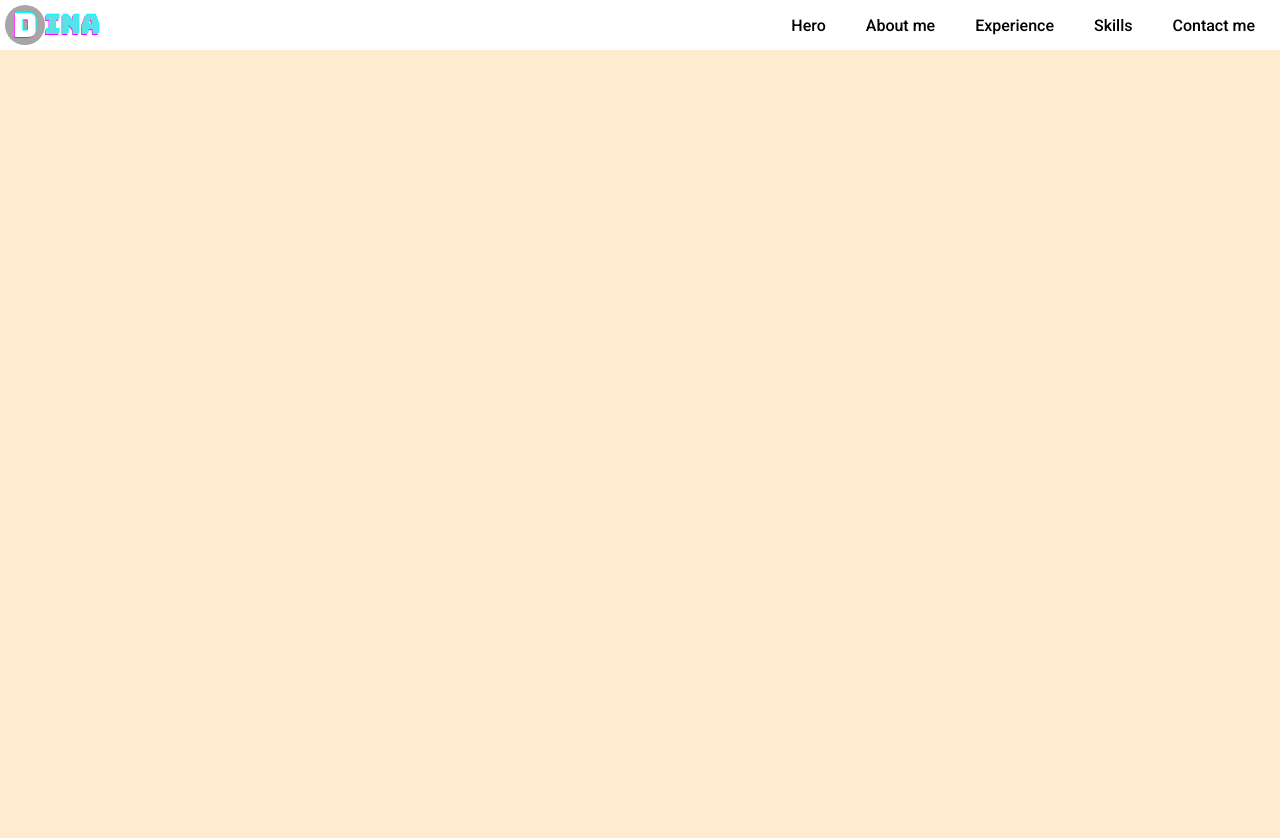
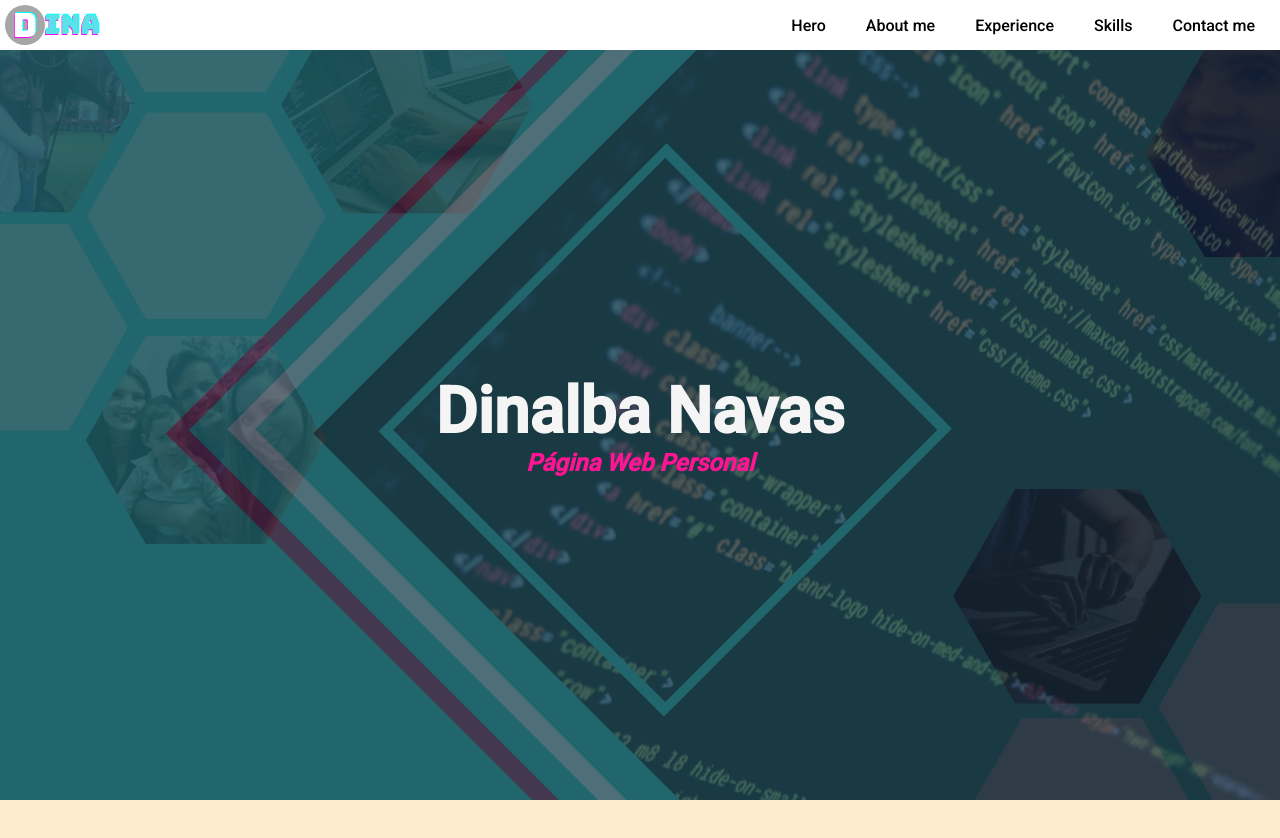
Before and after one commit to Dinalba/quiz2020, a plain HTML site: page index.html in a window 1280 px wide. Drawn offline with Linux system fonts and the light colour scheme.

Commit message:
hero slider

```diff
--- a/index.html
+++ b/index.html
@@ -21,5 +21,12 @@
                 <li>Contact me</li>
             </ul>
         </nav>
+    </section>
+    <section class="hero">
+        <div class="slide">
+            <h1>Dinalba Navas</h1>
+            <h2>Página Web Personal</h2>
+        </div>
+    </section>
 </body>
 </html>
--- a/style.css
+++ b/style.css
@@ -12,6 +12,7 @@ body{
     height: 1000px;
 }
 
+/*Navbar*/
 .header .menu{
     height: 50px;
     width: 100vw;
@@ -46,3 +47,55 @@ body{
     font-size: 18px;
     color: deeppink;
 }
+
+/*Section Hero*/
+.hero{
+    top: 50px;
+    position: relative;
+    width: 100vw;
+    height: calc(100vh - 50px);
+    background: url(images/Background1.png);
+    background-size: cover;
+    background-position: center;
+    transition: all .1s ease-in-out;
+    animation: hero 15s infinite linear;
+}
+
+.hero .slide h1{
+    font-size: 400%;
+}
+
+.hero .slide h2{
+    font-style: italic;
+    color:deeppink;
+}
+
+.hero .slide{
+    width: 100%;
+    height: 100%;
+    color: whitesmoke;
+    background-color: rgba(0, 22, 40, .6);
+    display: flex;
+    flex-direction: column;
+    justify-content: center;
+    align-items: center;
+}
+
+@keyframes hero{
+    0%{
+        background-image: url(images/Background4.png);
+    }
+    20%{
+        background-image: url(images/Background2.png);
+    }
+    40%{
+        background-image: url(images/Background3.png);
+    }
+    60%{
+        background-image: url(images/Background4.png);
+    }
+    100%{
+        background-image: url(images/Background1.png);
+    }
+
+}
```
Also changed, not shown: images/Background1.png (added), images/Background2.png (added), images/Background3.png (added), 2 other files.
